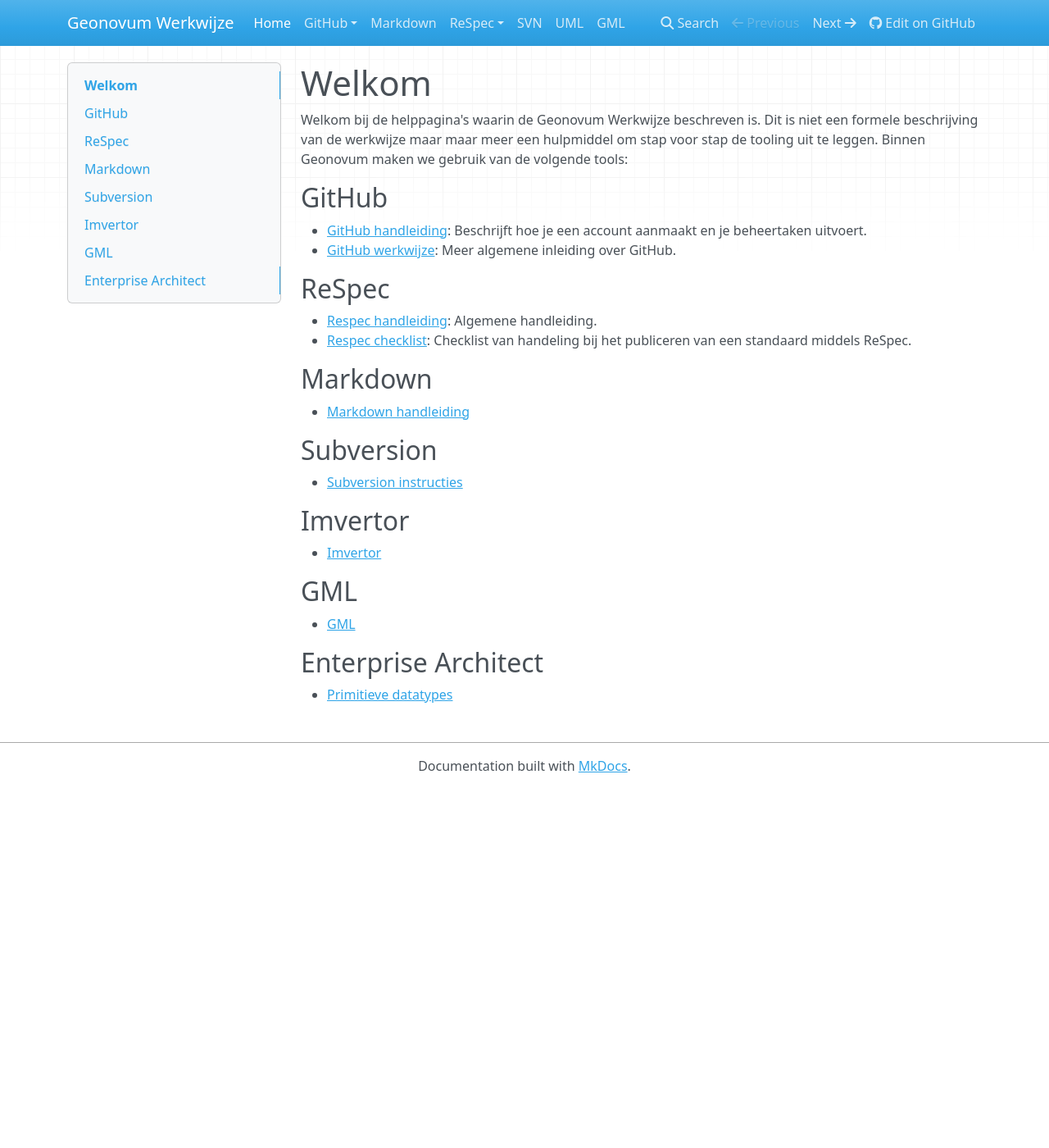
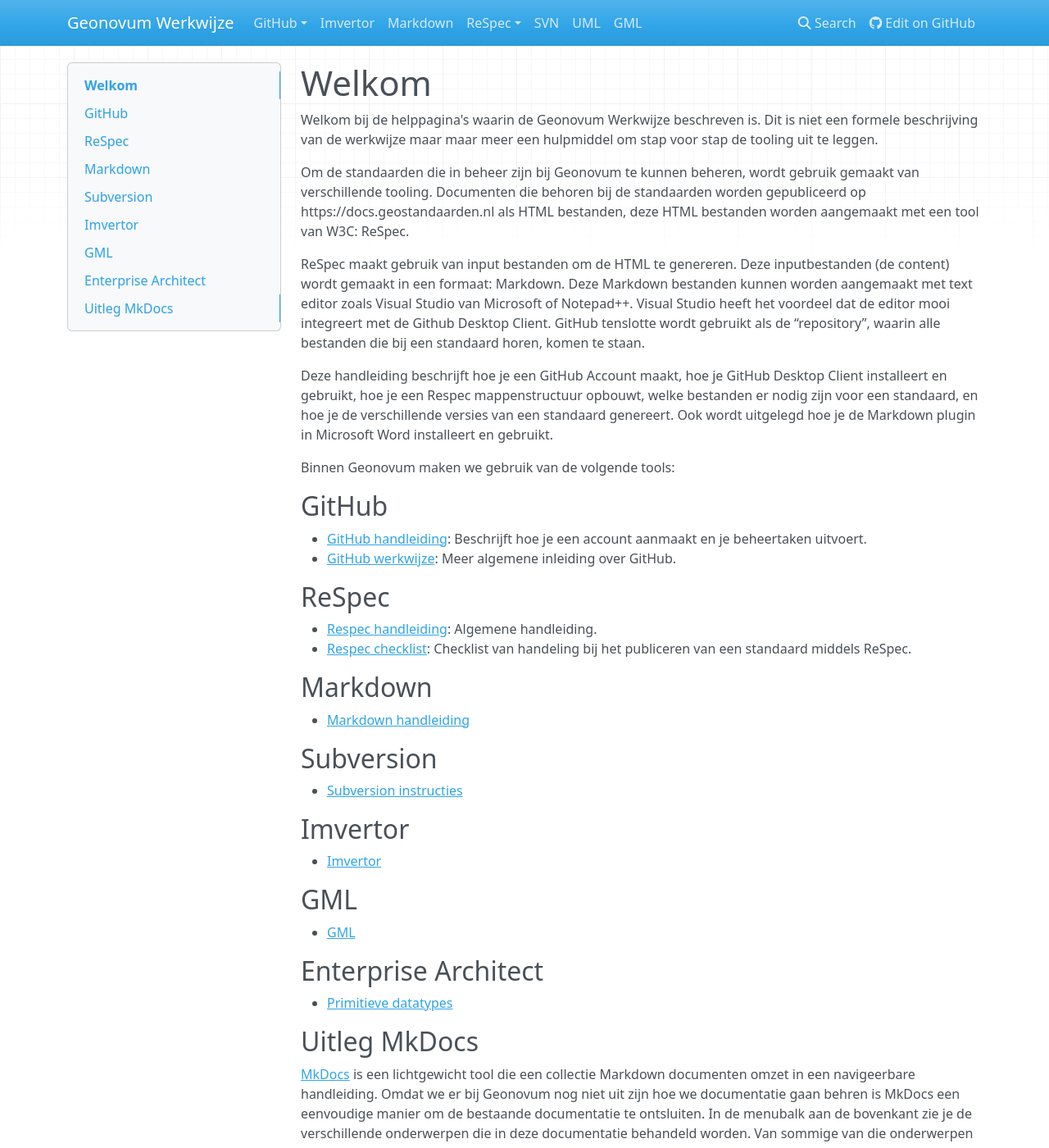
Before and after one commit to Geonovum/handleiding-tooling, an MkDocs documentation site: the page built from docs/index.md, in a window 1280 px wide and 1400 px high. Shown: the whole window at 82% size. Built offline with MkDocs 1.6.1, drawn with Linux system fonts in a browser that asks for light colours; nearby versions of some CDN libraries; some of the changed text lies outside the part shown.

Commit message:
flinke update

````diff
--- a/docs/index.md
+++ b/docs/index.md
@@ -1,24 +1,32 @@
 # Welkom
 
-Welkom bij de helppagina's waarin de Geonovum Werkwijze beschreven is. Dit is niet een formele beschrijving van de werkwijze maar maar meer een hulpmiddel om stap voor stap de tooling uit te leggen. Binnen Geonovum maken we gebruik van de volgende tools:
+Welkom bij de helppagina's waarin de Geonovum Werkwijze beschreven is. Dit is niet een formele beschrijving van de werkwijze maar maar meer een hulpmiddel om stap voor stap de tooling uit te leggen.
+
+Om de standaarden die in beheer zijn bij Geonovum te kunnen beheren, wordt gebruik gemaakt van verschillende tooling. Documenten die behoren bij de standaarden worden gepubliceerd op https://docs.geostandaarden.nl als HTML bestanden, deze HTML bestanden worden aangemaakt met een tool van W3C: ReSpec.
+
+ReSpec maakt gebruik van input bestanden om de HTML te genereren. Deze inputbestanden (de content) wordt gemaakt in een formaat: Markdown. Deze Markdown bestanden kunnen worden aangemaakt met text editor zoals Visual Studio van Microsoft of Notepad++. Visual Studio heeft het voordeel dat de editor mooi integreert met de Github Desktop Client. GitHub tenslotte wordt gebruikt als de “repository”, waarin alle bestanden die bij een standaard horen, komen te staan.
+
+Deze handleiding beschrijft hoe je een GitHub Account maakt, hoe je GitHub Desktop Client installeert en gebruikt, hoe je een Respec mappenstructuur opbouwt, welke bestanden er nodig zijn voor een standaard, en hoe je de verschillende versies van een standaard genereert. Ook wordt uitgelegd hoe je de Markdown plugin in Microsoft Word installeert en gebruikt.
+
+Binnen Geonovum maken we gebruik van de volgende tools:
 
 ##  GitHub
 
-- [GitHub handleiding](02-GitHub.md): Beschrijft hoe je een account aanmaakt en je beheertaken uitvoert.
-- [GitHub werkwijze](06-InleidingGithub.md): Meer algemene inleiding over GitHub.
+- [GitHub handleiding](GitHub.md): Beschrijft hoe je een account aanmaakt en je beheertaken uitvoert.
+- [GitHub werkwijze](GitHub-Inleiding.md): Meer algemene inleiding over GitHub.
 
 ##  ReSpec
 
-- [Respec handleiding](04-ReSpec.md): Algemene handleiding.
-- [Respec checklist](05-Checklists.md): Checklist van handeling bij het publiceren van een standaard middels ReSpec.
+- [Respec handleiding](ReSpec.md): Algemene handleiding.
+- [Respec checklist](ReSpec-Checklists.md): Checklist van handeling bij het publiceren van een standaard middels ReSpec.
 
 ##  Markdown
 
-- [Markdown handleiding](03-Markdown.md)
+- [Markdown handleiding](Markdown.md)
 
 ## Subversion
 
-- [Subversion instructies](07-Subversion.md)
+- [Subversion instructies](Subversion.md)
 
 ## Imvertor
 
@@ -31,3 +39,20 @@
 ## Enterprise Architect
 
 - [Primitieve datatypes](PrimitieveDatatypes.md)
+
+## Uitleg MkDocs
+
+[MkDocs](https://www.mkdocs.org/) is een lichtgewicht tool die een collectie Markdown documenten omzet in een navigeerbare handleiding. Omdat we er bij Geonovum nog niet uit zijn hoe we documentatie gaan behren is MkDocs een eenvoudige manier om de bestaande documentatie te ontsluiten. In de menubalk aan de bovenkant zie je de verschillende onderwerpen die in deze documentatie behandeld worden. Van sommige van die onderwerpen zijn nog subonderwerpen beschreven. Kies een onderwerp en in de linkermenubalk verschijnt een hoofdstukindeling. Ook is er zoekfunctie.
+
+### Bijhouden
+
+Deze handleiding is als HTML gepubliceerd op: de [GitHub](https://geonovum.github.io/handleiding-tooling/) paginas van Geonovum. Om deze up to date te houden kun je in een linux omgeving in de root folder van het repository het commando
+
+```
+mkdocs gh-deploy
+```
+hiervoor heb je wel een github token nodig en de juiste packages.
+
+>
+> TODO: Hier een GitHub action van maken
+>
--- a/mkdocs.yml
+++ b/mkdocs.yml
@@ -2,14 +2,14 @@
 repo_url: https://github.com/Geonovum/handleiding-GitHub
 edit_uri: blob/main/docs/
 nav:
-    - Home: index.md
     - GitHub:
-        - 'GitHub Intro': 06-InleidingGithub.md
-        - 'Manual': 02-GitHub.md
-    - Markdown: 03-Markdown.md
+        - 'GitHub Intro': GitHub-Inleiding.md
+        - 'Manual': GitHub.md
+    - Imvertor: Imvertor.md
+    - Markdown: Markdown.md
     - ReSpec:
-        - Manual: 04-ReSpec.md
-        - Checklists: 05-Checklists.md
-    - SVN: 07-Subversion.md
+        - Manual: ReSpec.md
+        - Checklists: ReSpec-Checklists.md
+    - SVN: Subversion.md
     - UML: PrimitieveDatatypes.md
     - GML: GML.md
````
Also changed, not shown: README.md (+5 -1 lines), docs/GitHub.md (renamed from docs/02-GitHub.md, +1 -1 lines), docs/Imvertor.md (added, +5 -0 lines), docs/GitHub-Inleiding.md (renamed from docs/06-InleidingGithub.md), docs/Inleiding.md (renamed from docs/01-Inleiding.md), docs/Markdown.md (renamed from docs/03-Markdown.md), docs/ReSpec-Checklists.md (renamed from docs/05-Checklists.md), docs/ReSpec.md (renamed from docs/04-ReSpec.md), docs/Subversion.md (renamed from docs/07-Subversion.md).
